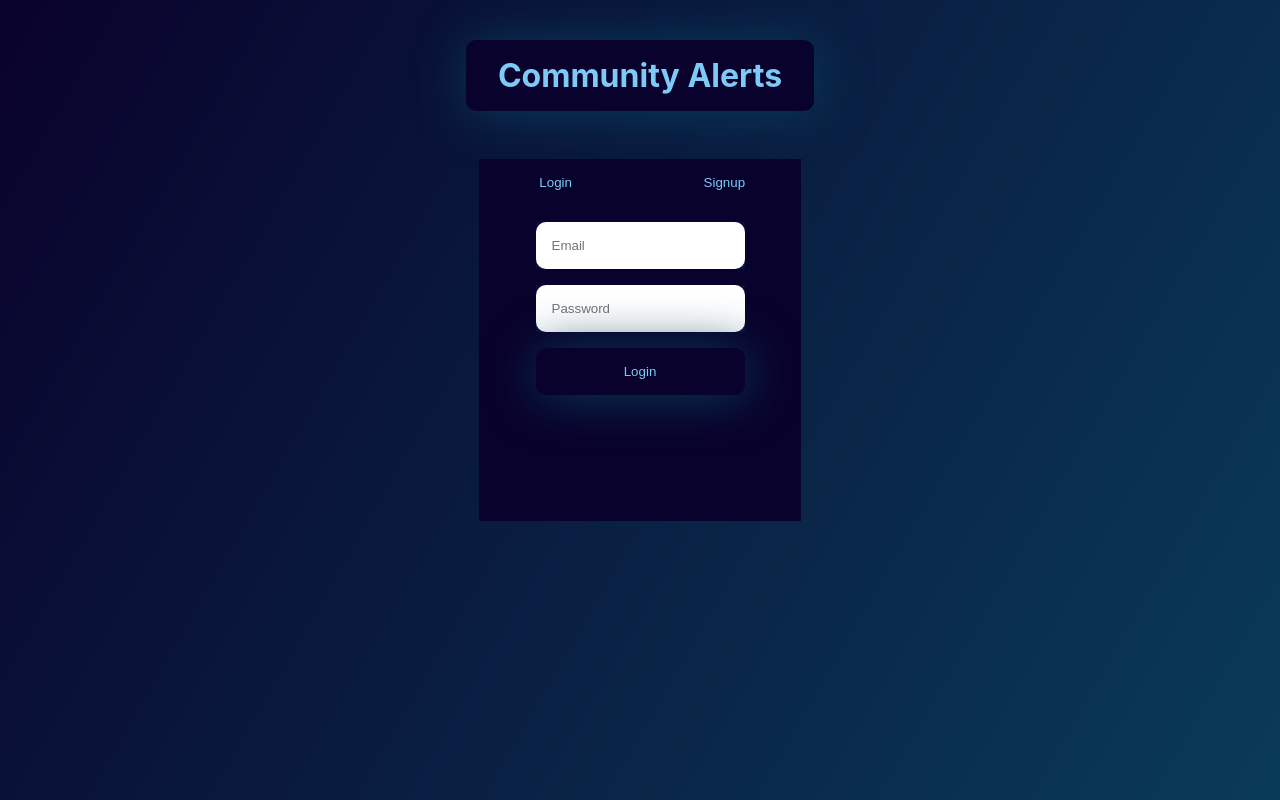
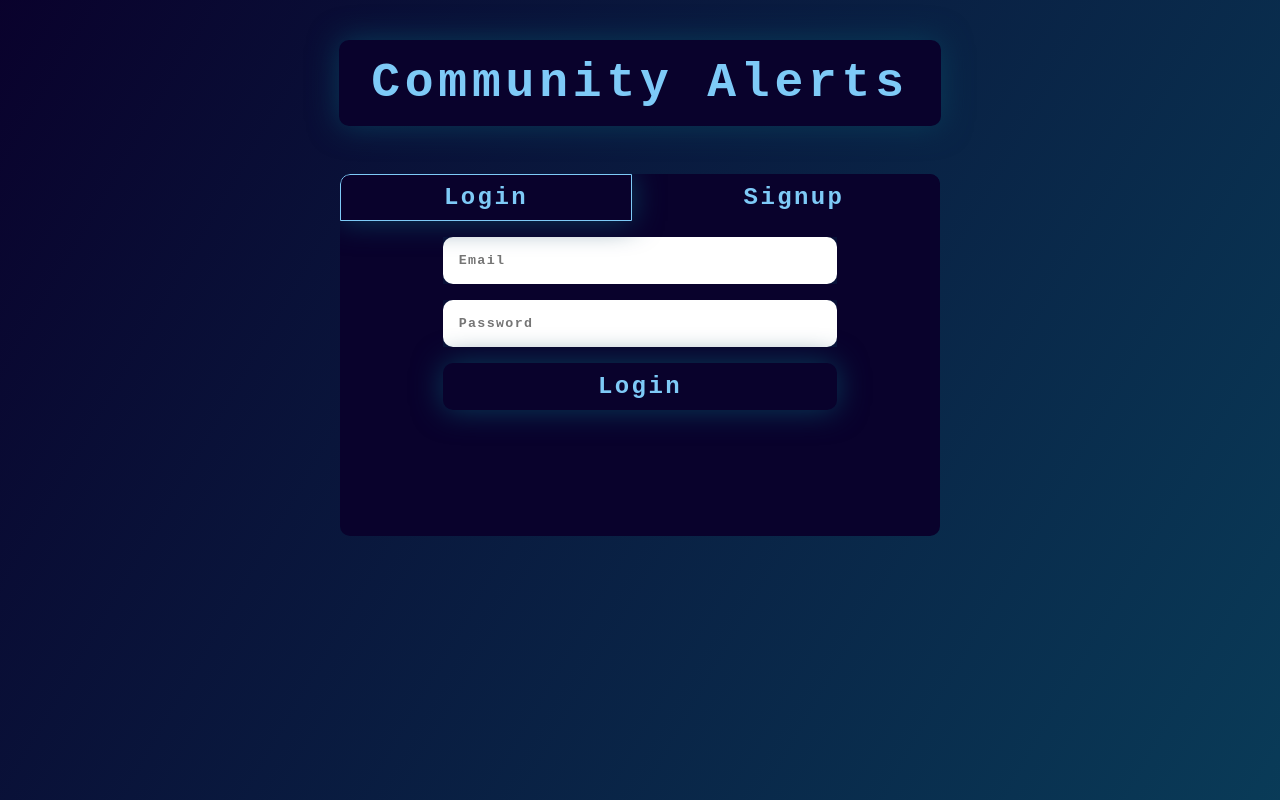
Before and after one commit to SuedePritch/CommunityAlerts, a React (Create React App) app in the folder client/: page / in a window 1280 px wide. Built offline with nearby package versions, Linux system fonts and the light colour scheme.

Commit message:
loginsignup toggle styling

```diff
--- a/client/src/App.css
+++ b/client/src/App.css
@@ -1,8 +1,13 @@
 :root{
+  /* Colours */
   --clr-primary-500:hsl(251, 93%, 9%);
   --clr-accent-500:hsl(202, 81%, 19%);
   --clr-accent-900:hsl(202, 88%, 73%);
   --linear-gradient-primary: linear-gradient(120deg, var(--clr-primary-500), var(--clr-accent-500));
+
+/* UtilityClasses */
+  --box-shadow: 0 0 30px 0px var(--clr-accent-500);
+  --border-radius:10px;
 }
 *,
 *::before,
@@ -11,6 +16,9 @@
   padding:0;
   box-sizing: border-box;
   overflow: hidden;
+  letter-spacing: 0.1em;
+  font-family: 'Courier New', Courier, monospace;
+  font-weight: 600;
 }
 html{
   height:100vh;
@@ -27,12 +35,14 @@ html{
 }
 .main-content h1{
   background: var(--clr-primary-500);
-  border-radius: 10px;
+  border-radius: var(--border-radius);
   height: fit-content;
   padding:1rem 2rem;
   margin: 2rem;
+  font-size: clamp(0.25vw, 4vw, 3rem);
   color:var(--clr-accent-900);
-  box-shadow: 2px 2px 50px 0px var(--clr-accent-500);
+  box-shadow: var(--box-shadow);
+
 }
 .main-content> *{
   padding:1rem 2rem;
--- a/client/src/components/Forms/Form.scss
+++ b/client/src/components/Forms/Form.scss
@@ -1,8 +1,11 @@
 .form{
+    width:80vw;
+    max-width: 600px;
     display: grid;
     grid-template-columns: repeat(6, 1fr);
     grid-template-rows: repeat(6,1fr);
     gap:1rem;
+    border-radius: var(--border-radius);
     background-color: var(--clr-primary-500);
 }
 .form-field > *{
@@ -18,22 +21,33 @@
     background: var(--clr-primary-500);
     color: var(--clr-accent-900);
     border: none;
-    border-radius: 10px;
-    box-shadow: 2px 2px 50px 0px var(--clr-accent-500);
+    border-radius: var(--border-radius);
+    box-shadow: var(--box-shadow);
 }
-
+button{
+    font-size: clamp(0.8rem, 3vw, 1.5em);
+}
 
 .loginSignupButtons{
     color: var(--clr-accent-900);
     background-color: var(--clr-primary-500);
     border:none;
+
+}
+.active{
+    box-shadow: var(--box-shadow);
+    border:1px solid var(--clr-accent-900);
+    font-weight: 800;
+    z-index: 2;
 }
 
 .loginbutton{
+    border-radius:var(--border-radius) 0 0 0 ;
     grid-column: 1 / 4;
 }
 .signupbutton{
     grid-column: 4 / 7;
+    border-radius:0 var(--border-radius) 0 0 ;
 }
 .login{
     grid-column: 2 / 6;
--- a/client/src/components/Forms/LoginForm.jsx
+++ b/client/src/components/Forms/LoginForm.jsx
@@ -5,7 +5,7 @@ import { LOGIN_USER } from '../../utils/mutations';
 import Auth from '../../utils/auth.js';
 import './Form.scss'
 
-function LoginForm() {
+function LoginForm({loginMenuState, setLoginMenuState}) {
     // BUILD MUTATION FOR LOGIN_USER
     const [login] = useMutation(LOGIN_USER);
     const [userFormData, setUserFormData] = useState({ email: '', password: ''});
@@ -30,11 +30,24 @@ function LoginForm() {
             [name]: value,
         });
     };
+
+    const toggleloginsignup = () => {
+        setLoginMenuState(prevState =>{
+          return !prevState
+        })
+
+      }
 return (
     <div>
         <form className='form' onSubmit={handleFormSubmit}>
-            <button className='loginbutton loginSignupButtons'>Login</button>
-            <button className='signupbutton loginSignupButtons'>Signup</button>
+            <button className={
+                `loginbutton loginSignupButtons
+                ${loginMenuState ? 'inactive' : 'active'}`}
+                onClick={toggleloginsignup}>Login</button>
+            <button className={
+                `signupbutton loginSignupButtons
+                ${loginMenuState ? 'active' : 'inactive'}`}
+                onClick={toggleloginsignup}>Signup</button>
                 <div className='form-field login'>
                     <input placeholder='Email' name= 'email' type='email' id='email'
                         onChange={handleChange}></input>
--- a/client/src/components/Forms/SignUpForm.jsx
+++ b/client/src/components/Forms/SignUpForm.jsx
@@ -4,7 +4,7 @@ import { ADD_USER } from '../../utils/mutations';
 import Auth from '../../utils/auth.js';
 import './Form.scss'
 
-function SignUpForm() {
+function SignUpForm({loginMenuState, setLoginMenuState}) {
     // BUILD MUTATION FOR LOGIN_USER
     const [addUser] = useMutation(ADD_USER);
     const [signupFormData, setSignupFormData] = useState({ email: '', password: ''});
@@ -29,9 +29,24 @@ function SignUpForm() {
             [name]: value,
         });
 };
+
+const toggleloginsignup = () => {
+    setLoginMenuState(prevState =>{
+      return !prevState
+    })
+
+  }
 return (
     <div>
         <form className='form' onSubmit={handleFormSubmit}>
+        <button className={
+                `loginbutton loginSignupButtons
+                ${loginMenuState ? 'inactive' : 'active'}`}
+                onClick={toggleloginsignup}>Login</button>
+            <button className={
+                `signupbutton loginSignupButtons
+                ${loginMenuState ? 'active' : 'inactive'}`}
+                onClick={toggleloginsignup}>Signup</button>
                 <div className='form-field signup'>
                     <input placeholder='Username' name= 'username' type='username' id='username'
                         onChange={handleChange}></input>
--- a/client/src/components/Login/Login.jsx
+++ b/client/src/components/Login/Login.jsx
@@ -4,10 +4,10 @@ import React from 'react'
 // Component Imports
 import LoginForm from '../Forms/LoginForm'
 
-function Login() {
+function Login({loginMenuState, setLoginMenuState}) {
   return (
     <>
-        <LoginForm/>
+        <LoginForm loginMenuState={loginMenuState} setLoginMenuState={setLoginMenuState}/>
     </>
   )
 }
--- a/client/src/components/Signup/Signup.jsx
+++ b/client/src/components/Signup/Signup.jsx
@@ -4,10 +4,10 @@ import React from 'react'
 // Component Imports
 import SignUpForm from '../Forms/SignUpForm'
 
-function SignUp() {
+function SignUp({loginMenuState, setLoginMenuState}) {
   return (
     <div>
-        <SignUpForm/>
+        <SignUpForm  loginMenuState={loginMenuState} setLoginMenuState={setLoginMenuState}/>
     </div>
   )
 }
--- a/client/src/pages/Main/Main.jsx
+++ b/client/src/pages/Main/Main.jsx
@@ -3,7 +3,7 @@ import Login from '../../components/Login/Login'
 import Signup from '../../components/Signup/Signup'
 function Main() {
   const [loggedIn, setLoggedIn] = useState(false)
-  const [loginsignup, setloginsignup] = useState(true)
+  const [loginsignup, setloginsignup] = useState(false)
     const token = localStorage.getItem('id_token')
 
 
@@ -21,6 +21,7 @@ function Main() {
         localStorage.clear()
         setLoggedIn(false)
     }
+
   return (
       <div>
           {loggedIn ?
@@ -35,8 +36,8 @@ function Main() {
             <h1>Community Alerts</h1>
             <div>
               {loginsignup ?
-              <Login loginsignup={loginsignup} setloginsignup={setloginsignup}/>:
-              <Signup/>
+              <Signup loginMenuState={loginsignup} setLoginMenuState={setloginsignup}/>:
+              <Login loginMenuState={loginsignup} setLoginMenuState={setloginsignup}/>
               }
             </div>
         </div>
```
